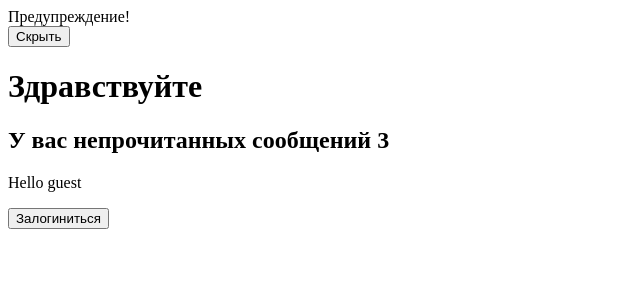
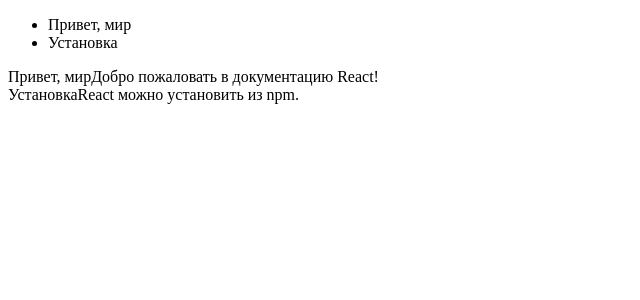
Before and after one commit to slans/audio-player, a React (Create React App) app: page / in a window 1280 px wide. Shown: the top 300 px of the page, without its empty margins (0-640 px from the left). Built offline with nearby package versions, Linux system fonts and the light colour scheme.

Commit message:
Списки и ключи

```diff
--- a/src/App.js
+++ b/src/App.js
@@ -1,101 +1,29 @@
 import React, { Component } from 'react';
 
-const WarningBanner = props => {
-  if (!props.warn) return null;
-  return (
-    <div className='warning'>
-      Предупреждение!
-    </div>
-  )
-}
 
-const Mailbox = props => {
-  const messages = props.messages;
-  return (
-    <>
-      <h1>Здравствуйте</h1>
-      {messages.length > 0 && <h2>У вас непрочитанных сообщений {messages.length}</h2>}
-    </>
-  )
-}
-
-const LoginButton = props => {
-  return (
-    <button onClick={props.onClick}>
-      Залогиниться
-    </button>
-  )
-}
-
-const LogoutButton = props => {
-  return (
-    <button onClick={props.onClick}>
-      Вылогиниться
-    </button>
-  )
-}
-
-const Greeting = props => {
-  return (
-    <p>Hello {props.isLoggedIn ? 'client' : 'guest'}</p>
-  )
-}
-
-class LoginControl extends Component {
-  state = {
-    isLoggedIn: false
-  }
-
-  handleLogin = () => {
-    this.setState(state => ({
-      isLoggedIn: true
-    }))
-  }
-
-  handleLogout = () => {
-    this.setState(state => ({
-      isLoggedIn: false
-    }))
-  }
+class App extends Component {
 
   render() {
-    const isLoggedIn = this.state.isLoggedIn;
-    const button = isLoggedIn
-      ? <LogoutButton onClick={this.handleLogout} />
-      : <LoginButton onClick={this.handleLogin} />
+    const posts = this.props.posts;
+    const sidebar = posts.map(entry => {
+      return <li key={entry.id}>{entry.title}</li>
+    });
+
+    const content = posts.map(entry => {
+      return (
+        <div key={entry.index}>
+          <span>{entry.title}</span>
+          <span>{entry.content}</span>
+        </div>
+      )
+    });
 
     return (
       <>
-        <Greeting isLoggedIn={isLoggedIn} />
-        {button}
-      </>
-    )
-  }
-}
-
-class App extends Component {
-  state = {
-    isWarning: true
-  }
-
-  handleClick = () => {
-    this.setState(state => ({
-      isWarning: !state.isWarning
-    }))
-  }
-
-  render() {
-    const showWarning = this.state.isWarning;
-    const messagesArr = ['Привет', 'Как дела?', 'Где был?']
-
-    return (
-      <>
-        <WarningBanner warn={showWarning} />
-        <button onClick={this.handleClick}>
-          {showWarning ? 'Скрыть' : 'Показать'}
-        </button>
-        <Mailbox messages={messagesArr} />
-        <LoginControl/>
+        <ul>
+          {sidebar}
+        </ul>
+        {content}
       </>
     )
   }
--- a/src/index.js
+++ b/src/index.js
@@ -2,7 +2,12 @@
 import ReactDOM from 'react-dom';
 import App from './App';
 
+const posts = [
+  { id: 1, title: 'Привет, мир', content: 'Добро пожаловать в документацию React!' },
+  { id: 2, title: 'Установка', content: 'React можно установить из npm.' }
+];
+
 ReactDOM.render(
-  <App/>,
+  <App posts={posts}/>,
   document.getElementById('root')
 );
```
